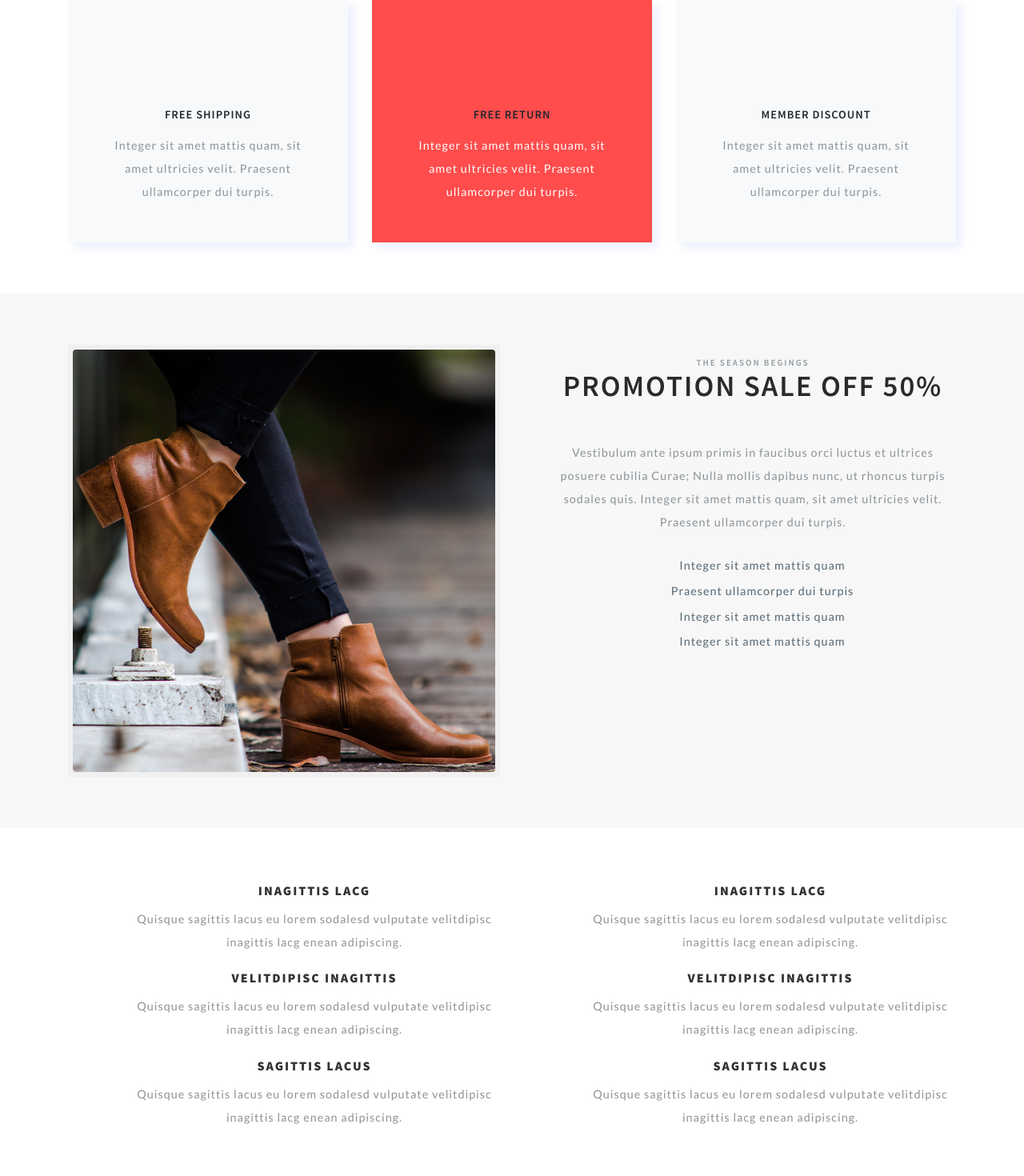
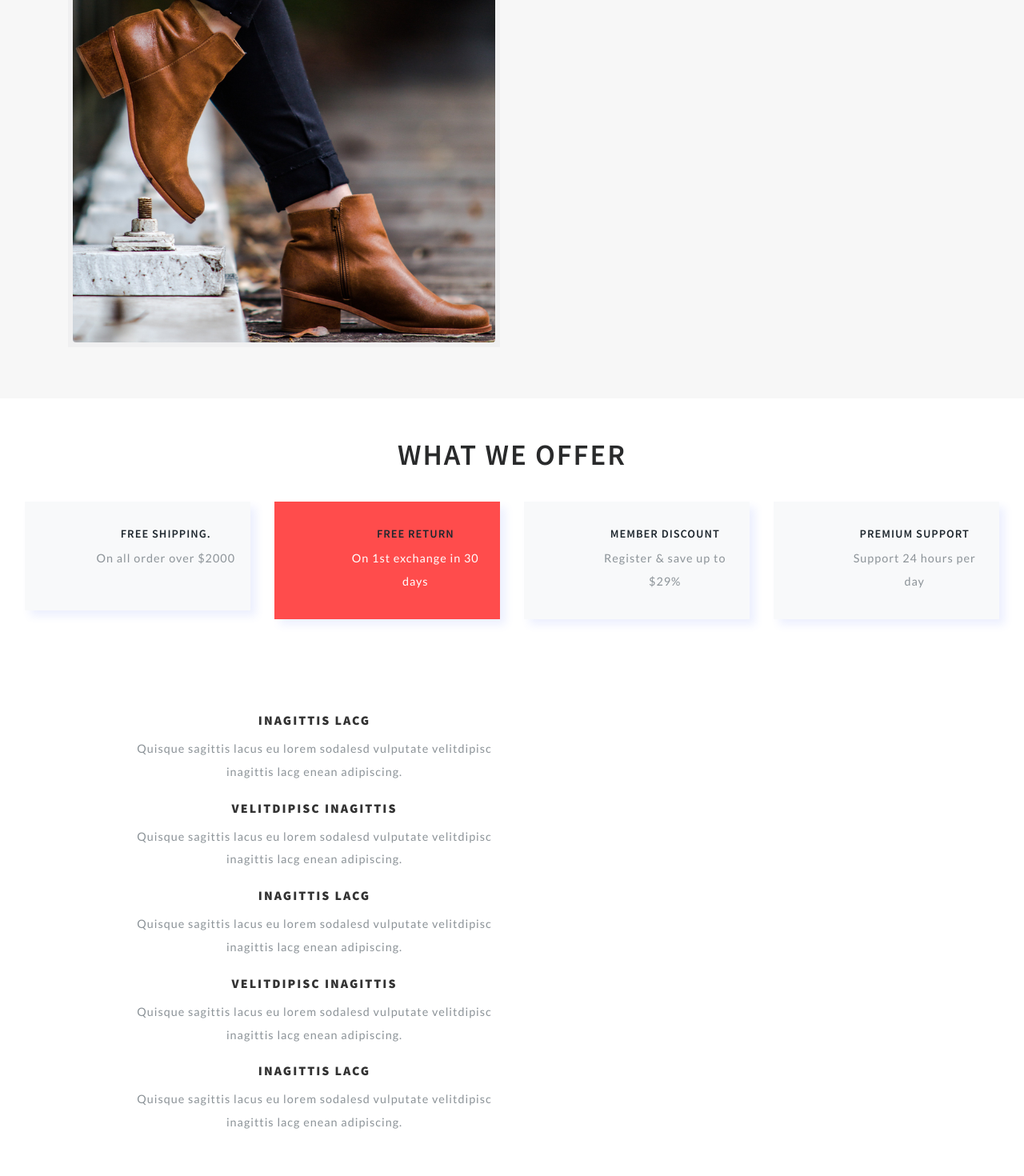
Before and after one commit to andersoncarli/shop, a React (Create React App) app: page /about in a window 1280 px wide. Shown: the part 860-2330 px from the top of the page at 80% size. Built offline with nearby package versions, Linux system fonts and the light colour scheme; a web font is replaced by a local one.

Commit message:
refactoring & cleanup

```diff
--- /dev/null
+++ b/src/components/Offer.jsx
@@ -0,0 +1,14 @@
+export default function ({ icon, title, detail, className = '' }) {
+  return (
+    <div className="col-lg-3 gd-bottom">
+      <div className={"bottom-gd row " + className}>
+        <div className="icon-gd col-md-3 text-center"><span className={"fa fa-" + icon} aria-hidden="true"></span>
+        </div>
+        <div className="icon-gd-info col-md-9">
+          <h3 className="mb-2">{title}</h3>
+          <p>{detail}</p>
+        </div>
+      </div>
+    </div>
+  )
+}
--- a/src/index.js
+++ b/src/index.js
@@ -12,7 +12,8 @@ global.t = (txt) => {
 import Stars from "./components/Stars"
 import Footer from "./components/Footer"
 import Header from "./components/Header"
-Object.assign(global, { Footer, Header, Stars })
+import Offer from "./components/Offer"
+Object.assign(global, { Footer, Header, Stars, Offer })
 
 const root = ReactDOM.createRoot(document.getElementById('root'));
 root.render(
--- a/src/pages/About.jsx
+++ b/src/pages/About.jsx
@@ -1,4 +1,3 @@
-
 export default function About() {
   return (<>
     <Header>About Us</Header>
@@ -13,39 +12,6 @@ export default function About() {
       </div>
     </section>
 
-    {/*/ab */}
-    <section className="about py-md-5 py-5">
-      <div className="container py-md-3">
-        <h3 className="tittle text-center">What We Offer</h3>
-        <div className="feature-grids row">
-          <div className="col-md-4 gd-bottom mt-lg-4">
-            <div className="bottom-gd p-lg-5 p-4">
-              <span className="fa fa-truck" aria-hidden="true"></span>
-              <h3 className="my-3">
-                FREE SHIPPING</h3>
-              <p>Integer sit amet mattis quam, sit amet ultricies velit. Praesent ullamcorper dui turpis.</p>
-            </div>
-          </div>
-          <div className="col-md-4 gd-bottom mt-lg-4">
-            <div className="bottom-gd2-active p-lg-5 p-4">
-              <span className="fa fa-bullhorn" aria-hidden="true"></span>
-              <h3 className="my-3">FREE RETURN</h3>
-              <p>Integer sit amet mattis quam, sit amet ultricies velit. Praesent ullamcorper dui turpis.</p>
-            </div>
-          </div>
-          <div className="col-md-4 gd-bottom mt-lg-4">
-            <div className="bottom-gd p-lg-5 p-4">
-              <span className="fa fa-gift" aria-hidden="true"></span>
-              <h3 className="my-3">MEMBER DISCOUNT</h3>
-              <p>Integer sit amet mattis quam, sit amet ultricies velit. Praesent ullamcorper dui turpis.</p>
-            </div>
-          </div>
-
-        </div>
-      </div>
-    </section>
-
-    {/* //ab */}
     {/* /hand-crafted */}
     <section className="hand-crafted py-5">
       <div className="container py-md-3">
@@ -53,143 +19,41 @@ export default function About() {
           <div className="col-md-6 banner-image">
             <div className="effect-w3">
               <img src="images/about.jpg" alt="" className="img-fluid image1" />
-
             </div>
-
-          </div>
-          <div className="col-md-6 last-img pl-lg-5 p-3">
-            <h3 className="tittle mb-lg-5 mb-3"><span className="sub-tittle">THE SEASON BEGINGS </span>PROMOTION SALE OFF 50%</h3>
-            <p className="mb-4"> Vestibulum ante ipsum primis in faucibus orci luctus et ultrices posuere cubilia Curae; Nulla mollis dapibus nunc, ut rhoncus turpis sodales quis. Integer sit amet mattis quam, sit amet ultricies velit. Praesent ullamcorper dui turpis.</p>
-            <ul className="tic-info list-unstyled">
-              <li>
-
-                <span className="fa fa-check mr-2"></span> Integer sit amet mattis quam
-
-              </li>
-              <li>
-
-                <span className="fa fa-check mr-2"></span> Praesent ullamcorper dui turpis
-
-              </li>
-              <li>
-
-                <span className="fa fa-check mr-2"></span> Integer sit amet mattis quam
-
-              </li>
-              <li>
-
-                <span className="fa fa-check mr-2"></span> Integer sit amet mattis quam
-
-              </li>
-            </ul>
 
           </div>
         </div>
       </div>
     </section>
-    {/* //hand-crafted */}
+
+    {/* Promotion Cards */}
+    <section className="about py-md-5 py-5">
+      <div className="container-fluid">
+        <h3 className="tittle text-center">What We Offer</h3>
+        <div className="feature-grids row px-3">
+          <Offer icon="truck" title="FREE SHIPPING." detail="On all order over $2000" />
+          <Offer icon="bullhorn" title="FREE RETURN" detail="On 1st exchange in 30 days" className="bottom-gd2-active" />
+          <Offer icon="gift" title="MEMBER DISCOUNT" detail="Register & save up to $29%" />
+          <Offer icon="usd" title="PREMIUM SUPPORT" detail="Support 24 hours per day" />
+        </div>
+      </div>
+    </section>
+
     {/* stats */}
     <section className="stats py-5" id="stats">
       <div className="container py-md-3">
         <div className="row stat-grids">
           <div className="col-lg-6 ser-lt">
-            <div className="d-flex services-box">
-              <div className="icon">
-                <span className="fa fa-line-chart"></span>
-              </div>
-              {/* .Icon ends here */}
-              <div className="service-content">
-                <h4>Inagittis Lacg</h4>
-                <p className="serp">
-                  Quisque sagittis lacus eu lorem sodalesd vulputate velitdipisc inagittis lacg enean adipiscing.
-                </p>
-              </div>
-              {/* .Service-content ends here */}
-            </div>
-            {/* .Services-box ends here */}
-
-            <div className="d-flex services-box ser-midd">
-              <div className="icon">
-                <span className="fa fa-bell-o"></span>
-              </div>
-              {/* .Icon ends here */}
-              <div className="service-content">
-                <h4>Velitdipisc Inagittis</h4>
-                <p className="serp">
-                  Quisque sagittis lacus eu lorem sodalesd vulputate velitdipisc inagittis lacg enean adipiscing.
-                </p>
-              </div>
-              {/* .Service-content ends here */}
-            </div>
-            {/* .Services-box ends here */}
-            {/* .Services-box ends here */}
-
-            <div className="d-flex services-box bx-4">
-              <div className="icon">
-                <span className="fa fa-line-chart"></span>
-              </div>
-              {/* .Icon ends here */}
-              <div className="service-content">
-                <h4>Sagittis Lacus</h4>
-                <p className="serp">
-                  Quisque sagittis lacus eu lorem sodalesd vulputate velitdipisc inagittis lacg enean adipiscing.
-                </p>
-              </div>
-              {/* .Service-content ends here */}
-            </div>
-            {/* .Services-box ends here */}
-          </div>
-          <div className="col-lg-6 ser-lt ser-right">
-            <div className="d-flex services-box">
-              <div className="icon">
-                <span className="fa fa-line-chart"></span>
-              </div>
-              {/* .Icon ends here */}
-              <div className="service-content">
-                <h4>Inagittis Lacg</h4>
-                <p className="serp">
-                  Quisque sagittis lacus eu lorem sodalesd vulputate velitdipisc inagittis lacg enean adipiscing.
-                </p>
-              </div>
-              {/* .Service-content ends here */}
-            </div>
-            {/* .Services-box ends here */}
-
-            <div className="d-flex services-box ser-midd">
-              <div className="icon">
-                <span className="fa fa-bell-o"></span>
-              </div>
-              {/* .Icon ends here */}
-              <div className="service-content">
-                <h4>Velitdipisc Inagittis</h4>
-                <p className="serp">
-                  Quisque sagittis lacus eu lorem sodalesd vulputate velitdipisc inagittis lacg enean adipiscing.
-                </p>
-              </div>
-              {/* .Service-content ends here */}
-            </div>
-            {/* .Services-box ends here */}
-            {/* .Services-box ends here */}
-
-            <div className="d-flex services-box bx-4">
-              <div className="icon">
-                <span className="fa fa-line-chart"></span>
-              </div>
-              {/* .Icon ends here */}
-              <div className="service-content">
-                <h4>Sagittis Lacus</h4>
-                <p className="serp">
-                  Quisque sagittis lacus eu lorem sodalesd vulputate velitdipisc inagittis lacg enean adipiscing.
-                </p>
-              </div>
-              {/* .Service-content ends here */}
-            </div>
-            {/* .Services-box ends here */}
+            <ServiceCard icon="line-chart" title="Inagittis Lacg" detail="Quisque sagittis lacus eu lorem sodalesd vulputate velitdipisc inagittis lacg enean adipiscing." />
+            <ServiceCard icon="bell-o" title="Velitdipisc Inagittis" detail="Quisque sagittis lacus eu lorem sodalesd vulputate velitdipisc inagittis lacg enean adipiscing." />
+            <ServiceCard icon="line-chart" title="Inagittis Lacg" detail="Quisque sagittis lacus eu lorem sodalesd vulputate velitdipisc inagittis lacg enean adipiscing." />
+            <ServiceCard icon="bell-o" title="Velitdipisc Inagittis" detail="Quisque sagittis lacus eu lorem sodalesd vulputate velitdipisc inagittis lacg enean adipiscing." />
+            <ServiceCard icon="line-chart" title="Inagittis Lacg" detail="Quisque sagittis lacus eu lorem sodalesd vulputate velitdipisc inagittis lacg enean adipiscing." />
           </div>
         </div>
       </div>
     </section>
-    {/* //stats */}
+
     {/*/testimonials*/}
     <section className="testimonials py-5">
       <div className="container">
@@ -202,7 +66,7 @@ export default function About() {
         </div>
       </div>
     </section>
-    {/*//testimonials*/}
+
     {/*/ab */}
     <section className="about py-5">
       <div className="container pb-lg-3">
@@ -269,3 +133,19 @@ export default function About() {
   </>
   )
 }
+
+
+function ServiceCard({ icon, title, detail, className = '' }) {
+  return (
+    <div className="d-flex services-box">
+      <div className="icon">
+        <span className={"fa fa-" + icon}></span>
+      </div>
+      {/* .Icon ends here */}
+      <div className="service-content">
+        <h4>{title}</h4>
+        <p className="serp">{detail}</p>
+      </div>
+    </div>
+  )
+}
--- a/src/pages/Home.jsx
+++ b/src/pages/Home.jsx
@@ -22,10 +22,10 @@ function Home() {
     <section className="about py-md-5 py-5">
       <div className="container-fluid">
         <div className="feature-grids row px-3">
-          <Card icon="truck" title="FREE SHIPPING" detail="On all order over $2000" />
-          <Card icon="bullhorn" title="FREE RETURN" detail="On 1st exchange in 30 days" className="bottom-gd2-active" />
-          <Card icon="gift" title="MEMBER DISCOUNT" detail="Register & save up to $29%" />
-          <Card icon="usd" title="PREMIUM SUPPORT" detail="Support 24 hours per day" />
+          <Offer icon="truck" title="FREE SHIPPING" detail="On all order over $2000" />
+          <Offer icon="bullhorn" title="FREE RETURN" detail="On 1st exchange in 30 days" className="bottom-gd2-active" />
+          <Offer icon="gift" title="MEMBER DISCOUNT" detail="Register & save up to $29%" />
+          <Offer icon="usd" title="PREMIUM SUPPORT" detail="Support 24 hours per day" />
         </div>
       </div>
     </section>
@@ -121,21 +121,6 @@ function Home() {
   </>)
 }
 
-function Card({ icon, title, detail, className = '' }) {
-  return (
-    <div className="col-lg-3 gd-bottom">
-      <div className={"bottom-gd row " + className}>
-        <div className="icon-gd col-md-3 text-center"><span className={"fa fa-" + icon} aria-hidden="true"></span>
-        </div>
-        <div className="icon-gd-info col-md-9">
-          <h3 className="mb-2">{title}</h3>
-          <p>{detail}</p>
-        </div>
-      </div>
-    </div>
-  )
-}
-
 function Product({ img, name, price, stars }) {
   return (
     <div className="col-md-4 product-men">
```
